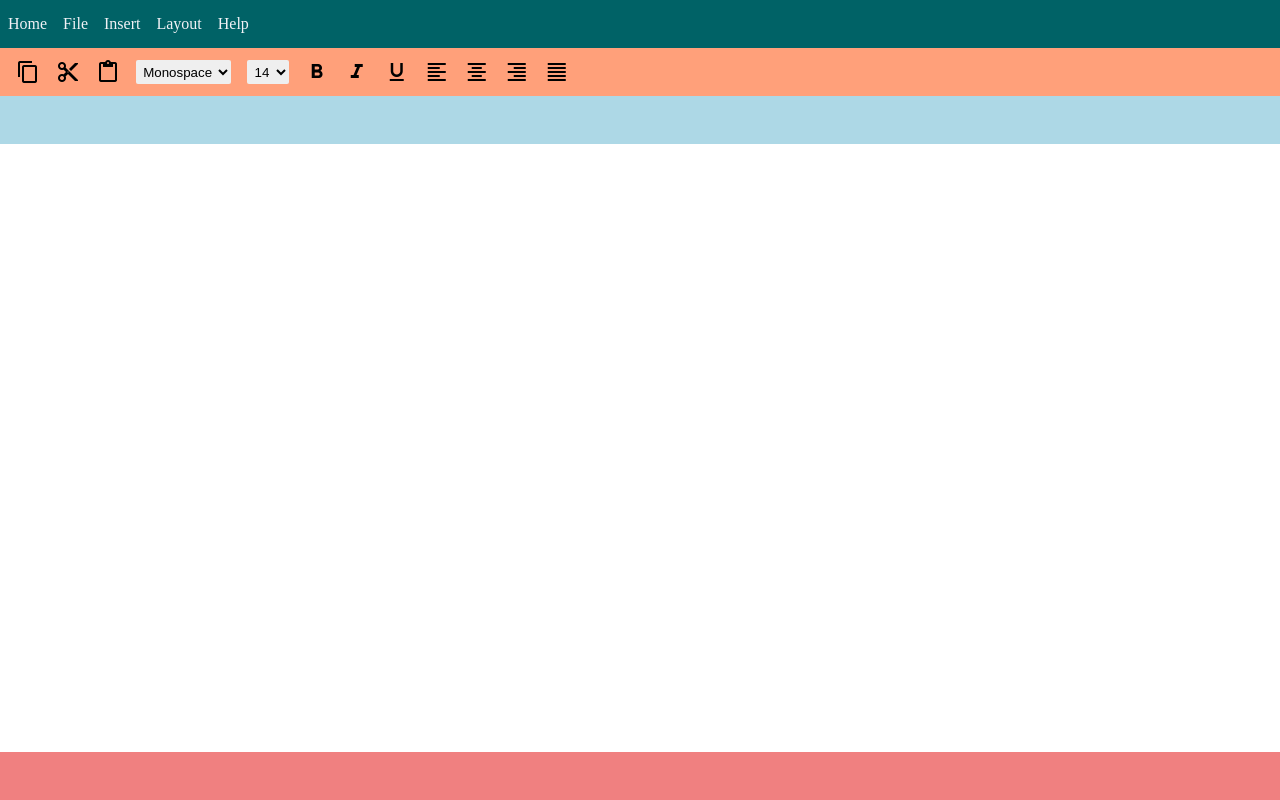
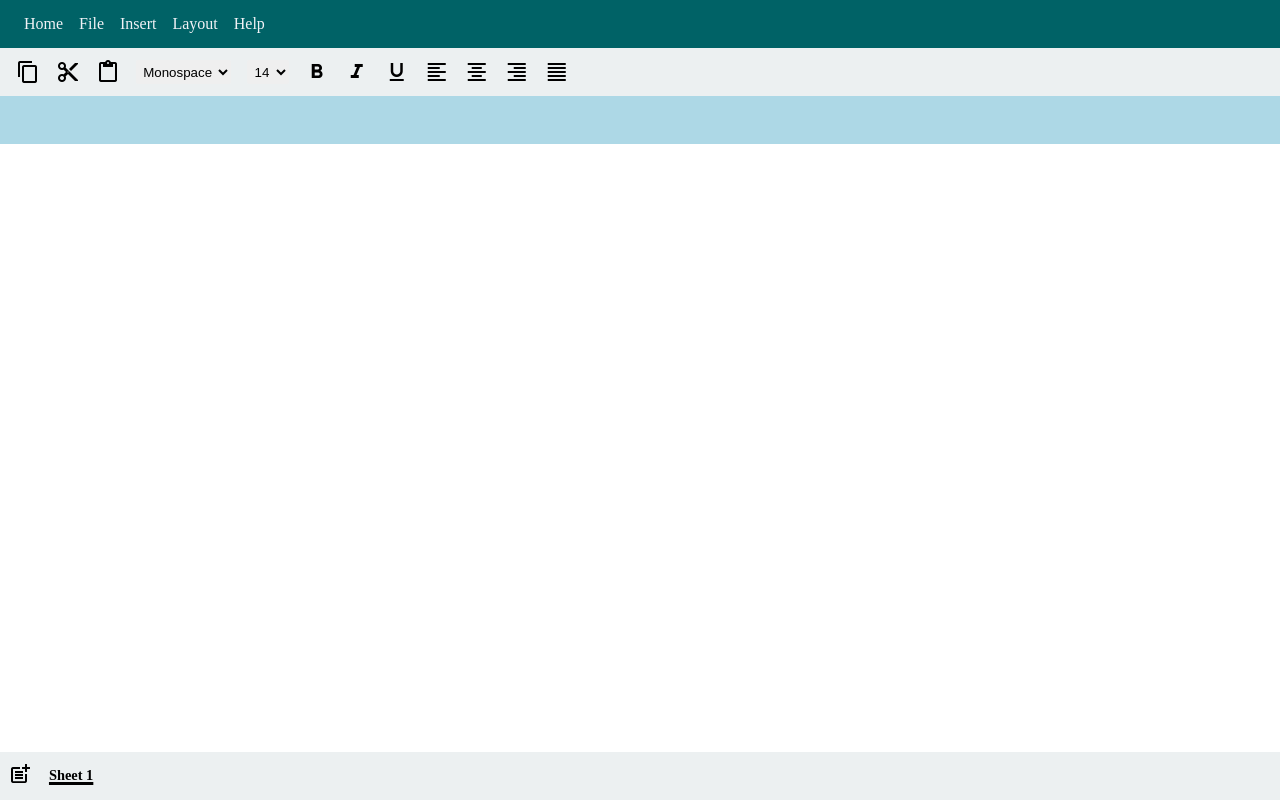
Before and after one commit to nidhiG30/Sheets-Clone, a plain HTML site: page index.html in a window 1280 px wide. Drawn offline with Linux system fonts and the light colour scheme.

Commit message:
Styled Cell Property Action and the Sheet Action div.

```diff
--- a/index.html
+++ b/index.html
@@ -57,7 +57,15 @@
     <div class="grid-cont"></div>
 
     <!-- Container to Add/Remove Sheets and show them -->
-    <div class="sheet-actions-cont"></div>
+    <div class="sheet-actions-cont">
+      <div class="sheet-add-icon">
+        <span class="material-icons"> post_add </span>
+      </div>
+
+      <div class="sheets-folder-cont">
+        <div class="sheet-folder">Sheet 1</div>
+      </div>
+    </div>
 
     <script src="./script.js"></script>
   </body>
--- a/style.css
+++ b/style.css
@@ -12,6 +12,7 @@ body {
   background: #006266;
   display: flex;
   align-items: center;
+  padding-left: 1rem;
 }
 
 .page-action {
@@ -21,7 +22,7 @@ body {
 
 .cellprop-actions-con {
   height: 3rem;
-  background: lightsalmon;
+  background-color: #ecf0f1;
   display: flex;
   align-items: center;
   padding-left: 1rem;
@@ -50,11 +51,40 @@ body {
 .forfumla-actions-cont {
   height: 3rem;
   background: lightblue;
+  padding-left: 1rem;
 }
 
 .sheet-actions-cont {
   height: 3rem;
-  background: lightcoral;
+  display: flex;
+  align-items: center;
+  padding-left: 0.5rem;
+  padding-right: 0.5rem;
+  gap: 1rem;
+  background-color: #ecf0f1;
+}
+
+.sheet-actions-cont > * {
+  display: inline-block;
+}
+
+.sheet-add-icon {
+  width: 2vw;
+}
+
+.sheets-folder-cont {
+  display: flex;
+  align-items: center;
+  height: 80%;
+  width: 5rem;
+  width: calc(100vw - 2vw);
+}
+
+.sheet-folder {
+  text-decoration: underline;
+  font-weight: bold;
+  text-decoration-thickness: 3px;
+  font-size: 0.9rem;
 }
 
 .grid-cont {
```
